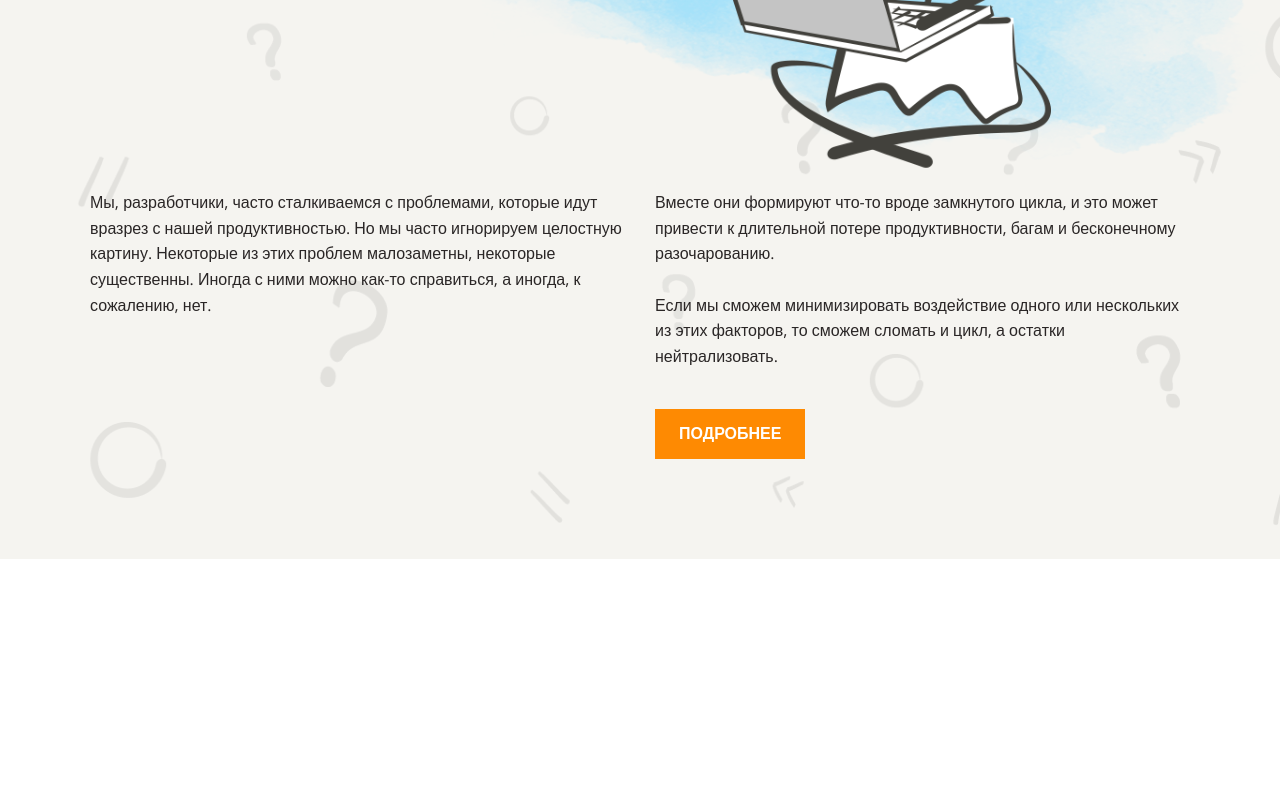
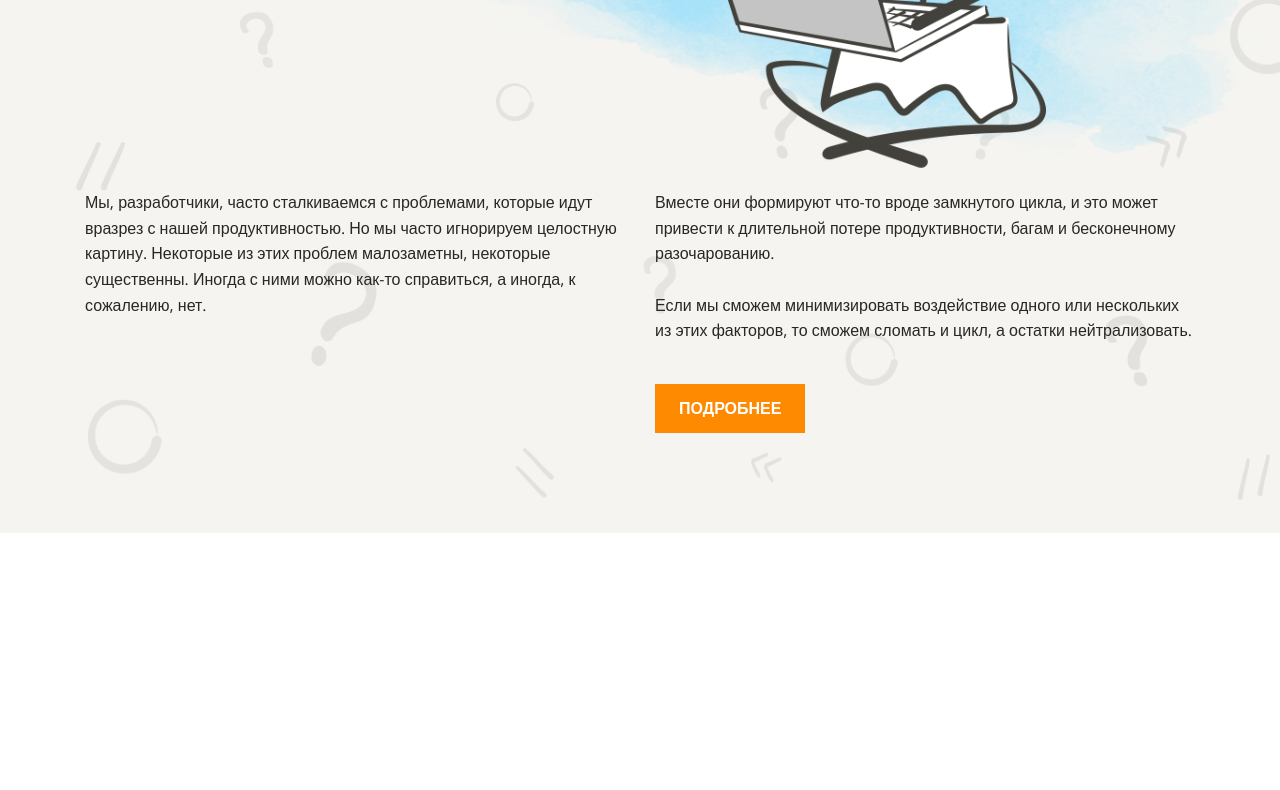
Before and after one commit to Kerish19/layout-designer-project-lvl1, a website: page docs/index.html in a window 1280 px wide. Shown: the part 374-1164 px from the top of the page. Drawn offline with nearby package versions, Linux system fonts and the light colour scheme; a web font is replaced by a local one.

Commit message:
lesson3 - 2

```diff
--- a/docs/styles/style.css
+++ b/docs/styles/style.css
@@ -61,7 +61,7 @@ p {
 }
 
 .container {
-  width: 1100px;
+  width: 1110px;
   max-width: 100%;
   margin: 0 auto;
 }
```
